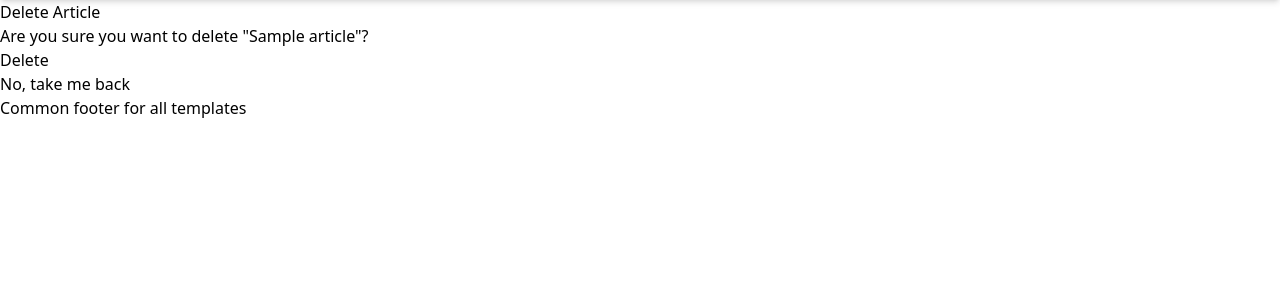
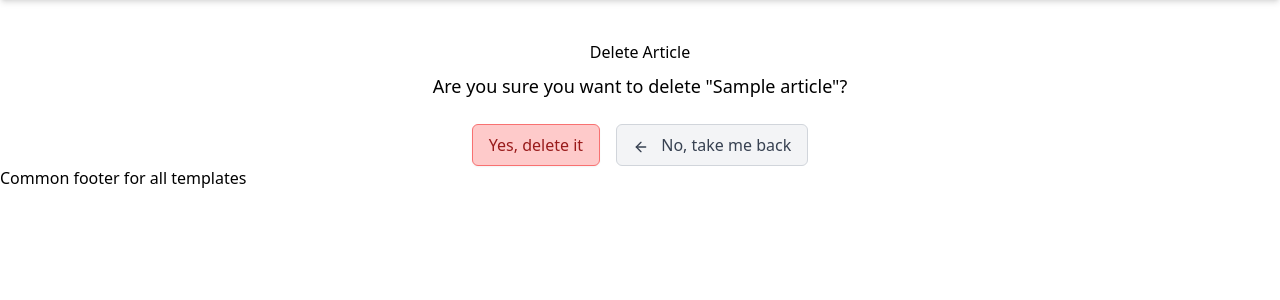
Before and after one commit to bunlongly/Django_Project1, a Django app: page /articles/1/delete/ in a window 1280 px wide. Shown: the part 75-375 px from the top of the page. Run offline with Django 5.2, Linux system fonts and the light colour scheme; a user stored in the database is signed in; tables that the repository leaves empty hold one stand-in row (values such as "Sample post"); some libraries are stand-ins or nearby versions.

Commit message:
adding svg icon

```diff
--- a/static/output.css
+++ b/static/output.css
@@ -774,6 +774,18 @@ select {
   margin-top: 2.5rem;
 }
 
+.mb-2 {
+  margin-bottom: 0.5rem;
+}
+
+.mr-2 {
+  margin-right: 0.5rem;
+}
+
+.mt-\[-2px\] {
+  margin-top: -2px;
+}
+
 .block {
   display: block;
 }
@@ -786,12 +798,36 @@ select {
   display: flex;
 }
 
+.h-6 {
+  height: 1.5rem;
+}
+
+.h-4 {
+  height: 1rem;
+}
+
 .w-full {
   width: 100%;
 }
 
+.w-6 {
+  width: 1.5rem;
+}
+
+.w-4 {
+  width: 1rem;
+}
+
 .max-w-7xl {
   max-width: 80rem;
+}
+
+.max-w-2xl {
+  max-width: 42rem;
+}
+
+.flex-col {
+  flex-direction: column;
 }
 
 .items-center {
@@ -804,6 +840,10 @@ select {
 
 .gap-6 {
   gap: 1.5rem;
+}
+
+.gap-4 {
+  gap: 1rem;
 }
 
 .rounded-sm {
@@ -821,6 +861,14 @@ select {
 
 .p-2 {
   padding: 0.5rem;
+}
+
+.p-4 {
+  padding: 1rem;
+}
+
+.p-6 {
+  padding: 1.5rem;
 }
 
 .px-10 {
@@ -865,6 +913,11 @@ select {
 .text-xs {
   font-size: 0.75rem;
   line-height: 1rem;
+}
+
+.text-lg {
+  font-size: 1.125rem;
+  line-height: 1.75rem;
 }
 
 .font-semibold {
--- a/templates/app/article_delete.html
+++ b/templates/app/article_delete.html
@@ -1,11 +1,33 @@
 {% extends "app/base.html" %} {% block content %}
 
-<h1>Delete Article</h1>
-<p>Are you sure you want to delete "{{ article.title }}"?</p>
-<form method="POST">
-  {% csrf_token %}
-  <button type="submit">Delete</button>
-</form>
+<main class="max-w-2xl mx-auto flex flex-col items-center mt-10">
+  <h1 class="subtitle mb-2">Delete Article</h1>
+  <p class="text-lg mb-6">
+    Are you sure you want to delete "{{ article.title }}"?
+  </p>
 
-<a href="{% url 'home' %}">No, take me back</a>
+  <form method="POST" class="flex items-center gap-4">
+    <button type="submit" class="button danger">Yes, delete it</button>
+    <a href="{% url 'home' %}" class="button secondary">
+      <!-- Inline the SVG directly and dynamically pass the class -->
+      <svg
+        class="inline-block w-4 h-4 mr-2"
+        xmlns="http://www.w3.org/2000/svg"
+        width="24"
+        height="24"
+        viewBox="0 0 24 24"
+        fill="none"
+        stroke="currentColor"
+        stroke-width="2"
+        stroke-linecap="round"
+        stroke-linejoin="round"
+      >
+        <path d="m12 19-7-7 7-7" />
+        <path d="M19 12H5" />
+      </svg>
+      No, take me back
+    </a>
+  </form>
+</main>
+
 {% endblock content %}
```
Also changed, not shown: templates/svgs/arrow-left.svg (added), 1 other file.
